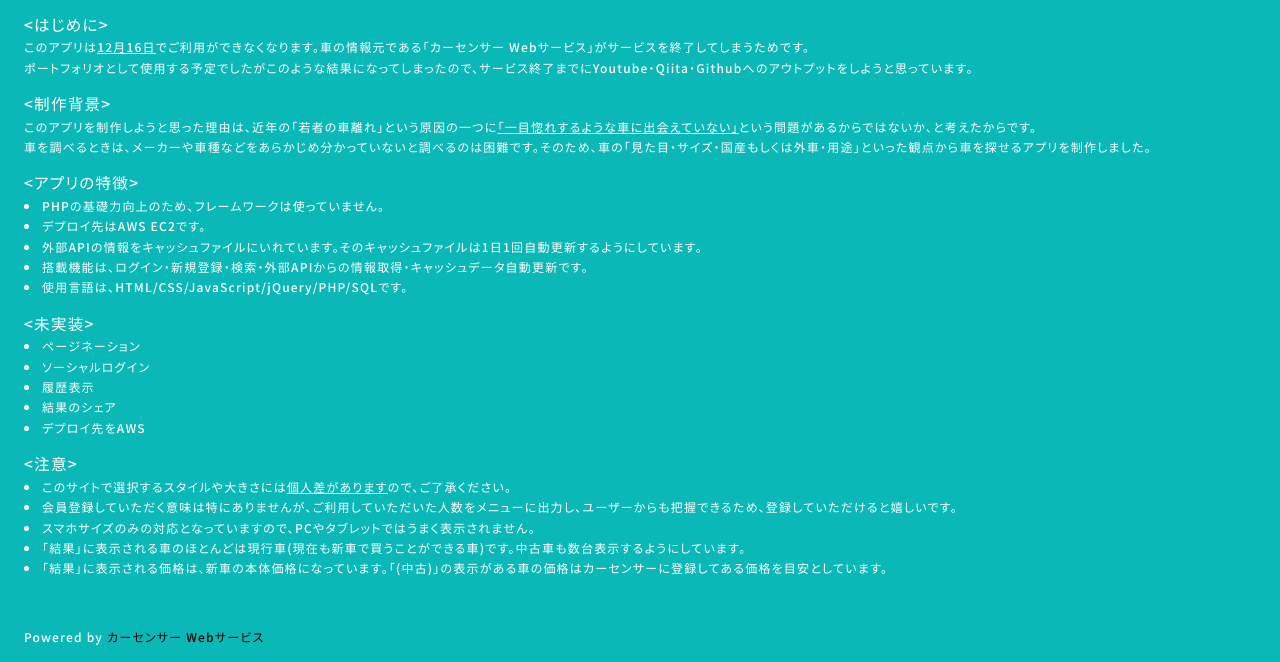
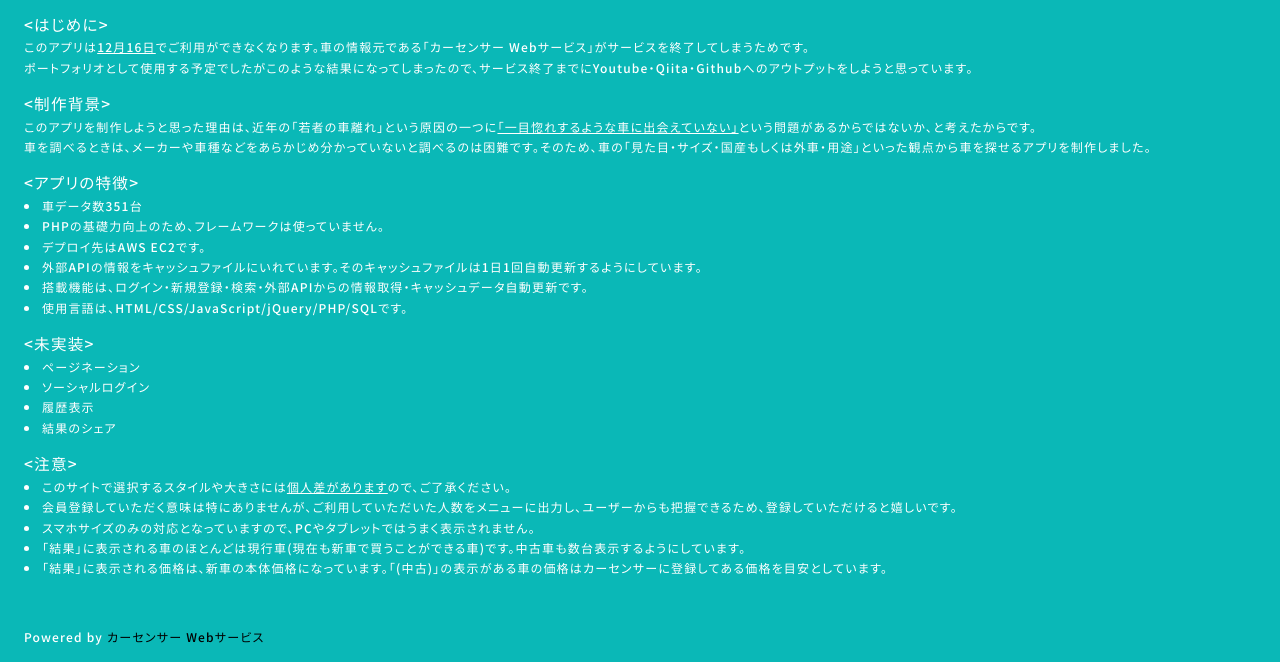
Before and after one commit to ohmoto-2020/car-Recommended, a PHP site: page /about.php in a window 1280 px wide. Shown: the part 138-800 px from the top of the page. Run offline with PHP 8.4, Linux system fonts and the light colour scheme; data comes from the database, SQL or seed files in the repository.

Commit message:
このサイトについて編集

```diff
--- a/about.php
+++ b/about.php
@@ -28,6 +28,7 @@ require ('./templates/layout.php');
       <div class="about-main__container__box">
         <p class="about-main__container__box__subTitle">&lt;アプリの特徴&gt;</p>
         <ul class="about-main__container__box__text">
+          <li>車データ数351台</li>
           <li>PHPの基礎力向上のため、フレームワークは使っていません。</li>
           <li>デプロイ先はAWS EC2です。</li>
           <li>外部APIの情報をキャッシュファイルにいれています。そのキャッシュファイルは1日1回自動更新するようにしています。 </li>
@@ -42,7 +43,6 @@ require ('./templates/layout.php');
           <li>ソーシャルログイン</li>
           <li>履歴表示</li>
           <li>結果のシェア</li>
-          <li>デプロイ先をAWS</li>
         </ul>
       </div>
       <div class="about-main__container__box">
```
